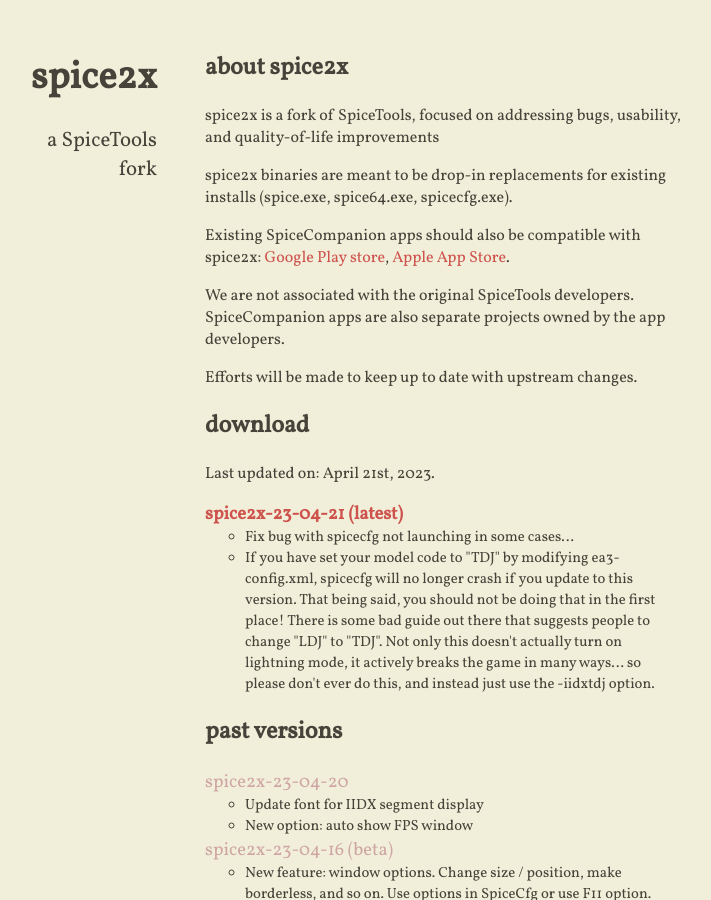
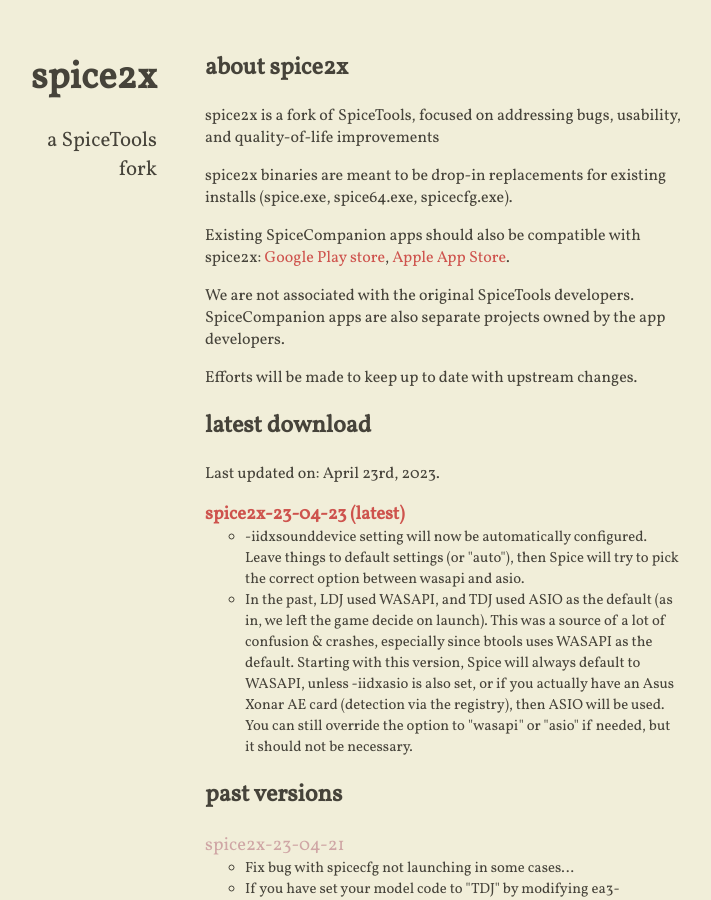
Before and after one commit to spice2x/spice2x.github.io, a Jekyll site: the page built from docs/index.html, in a window 1280 px wide and 900 px high. Shown: the whole window, without its empty margins (299-1010 px from the left). Built offline with Jekyll 4.4.1, drawn with Linux system fonts in a browser that asks for light colours; nearby versions of some CDN libraries.

Commit message:
Update 23-04-23

```diff
--- a/docs/_includes/content.html
+++ b/docs/_includes/content.html
@@ -25,11 +25,34 @@
   stable once they have been thoroughly tested.
 </p> -->
 
-<h2>download</h2>
+<h2>latest download</h2>
 
-<p>Last updated on: April 21st, 2023.</p>
+<p>Last updated on: April 23rd, 2023.</p>
 
 <ul class="downloads highlight-latest">
+  <li>
+    <a class="download-link" href="https://github.com/spice2x/spice2x.github.io/releases/download/23-04-23/spice2x-23-04-23.zip">
+      spice2x-23-04-23
+    </a>
+    <ul>
+      <li>
+        -iidxsounddevice setting will now be automatically configured. Leave things to default settings
+        (or "auto"), then Spice will try to pick the correct option between wasapi and asio.
+      </li>
+      <li>
+        In the past, LDJ used WASAPI, and TDJ used ASIO as the default (as in, we left the game decide on launch).
+        This was a source of a lot of confusion & crashes, especially since btools uses WASAPI as the default.
+        Starting with this version, Spice will always default to WASAPI, unless -iidxasio is also set, or if
+        you actually have an Asus Xonar AE card (detection via the registry), then ASIO will be used. You can still
+        override the option to "wasapi" or "asio" if needed, but it should not be necessary.
+      </li>
+    </ul>
+  </li>
+</ul>
+
+<h2>past versions</h2>
+
+<ul class="downloads">
   <li>
     <a class="download-link" href="https://github.com/spice2x/spice2x.github.io/releases/download/23-04-21/spice2x-23-04-21.zip">
       spice2x-23-04-21
@@ -44,11 +67,6 @@
       </li>
     </ul>
   </li>
-</ul>
-
-<h2>past versions</h2>
-
-<ul class="downloads">
   <li>
     <a class="download-link" href="https://github.com/spice2x/spice2x.github.io/releases/download/23-04-20/spice2x-23-04-20.zip">
       spice2x-23-04-20
```
